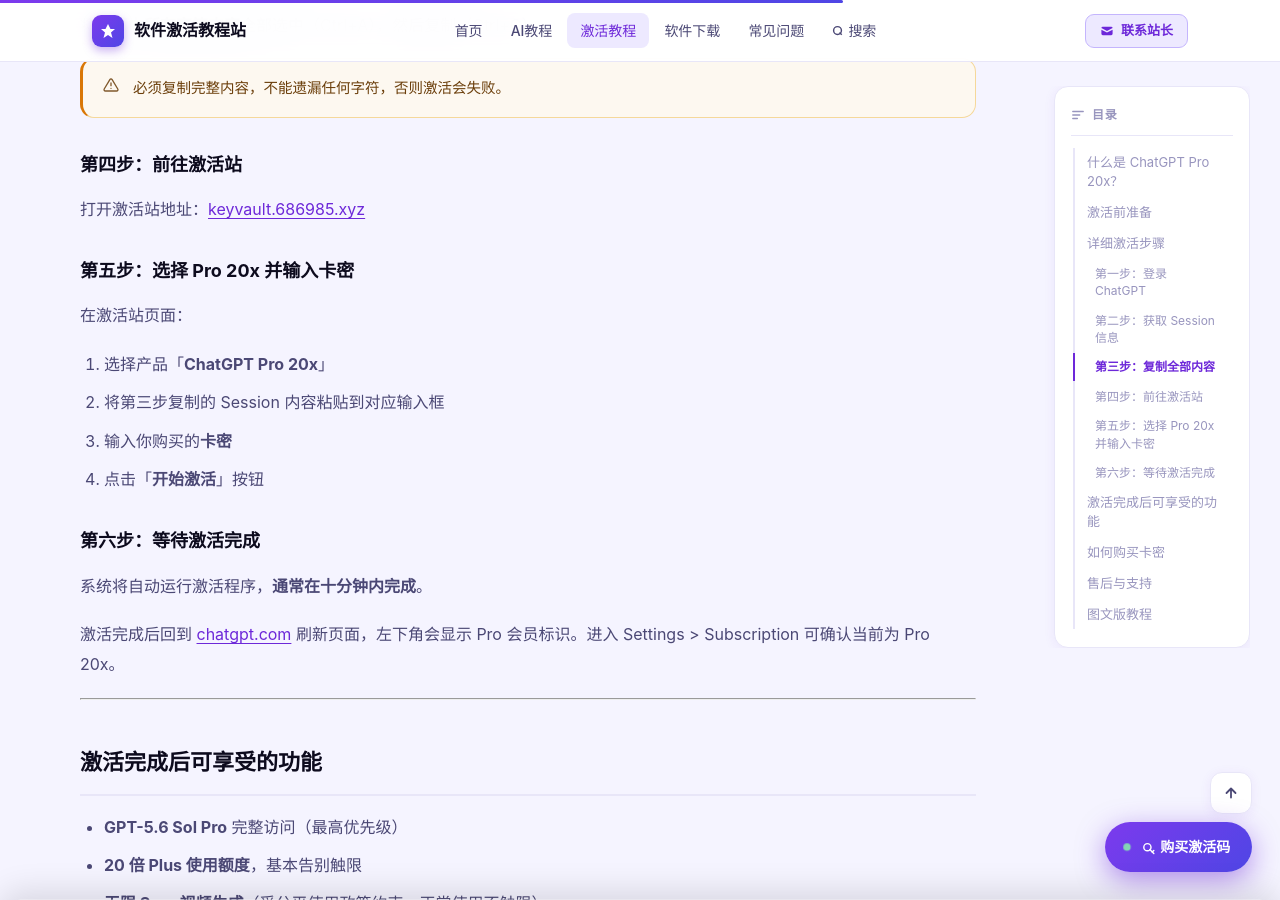
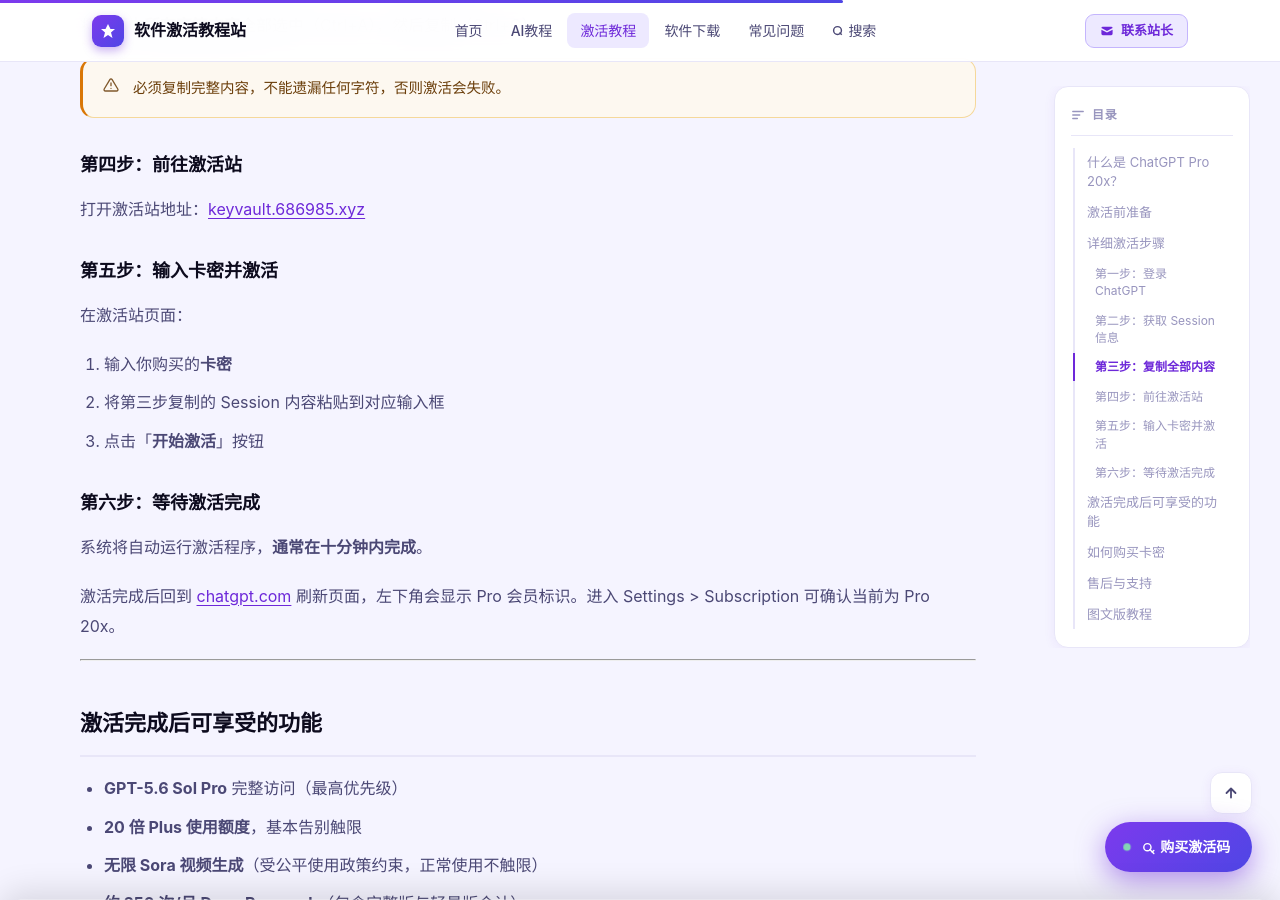
Before and after one commit to leo11hang/Kilian.github.io, a Jekyll site: the page built from _posts/2026-09-02-ChatGPT Pro 20x.md, in a window 1280 px wide and 900 px high, scrolled down 2596 px. Built offline with Jekyll 4.4.1, drawn with Linux system fonts in a browser that asks for light colours; some of the changed text lies outside the part shown.

Commit message:
Update 2026-09-02-ChatGPT Pro 20x.md

```diff
--- a/_posts/2026-09-02-ChatGPT Pro 20x.md
+++ b/_posts/2026-09-02-ChatGPT Pro 20x.md
@@ -64,14 +64,13 @@
 
 打开激活站地址：[keyvault.686985.xyz](https://keyvault.686985.xyz)
 
-### 第五步：选择 Pro 20x 并输入卡密
+### 第五步：输入卡密并激活
 
 在激活站页面：
 
-1. 选择产品「**ChatGPT Pro 20x**」
+1. 输入你购买的**卡密**
 2. 将第三步复制的 Session 内容粘贴到对应输入框
-3. 输入你购买的**卡密**
-4. 点击「**开始激活**」按钮
+3. 点击「**开始激活**」按钮
 
 ### 第六步：等待激活完成
 
```
